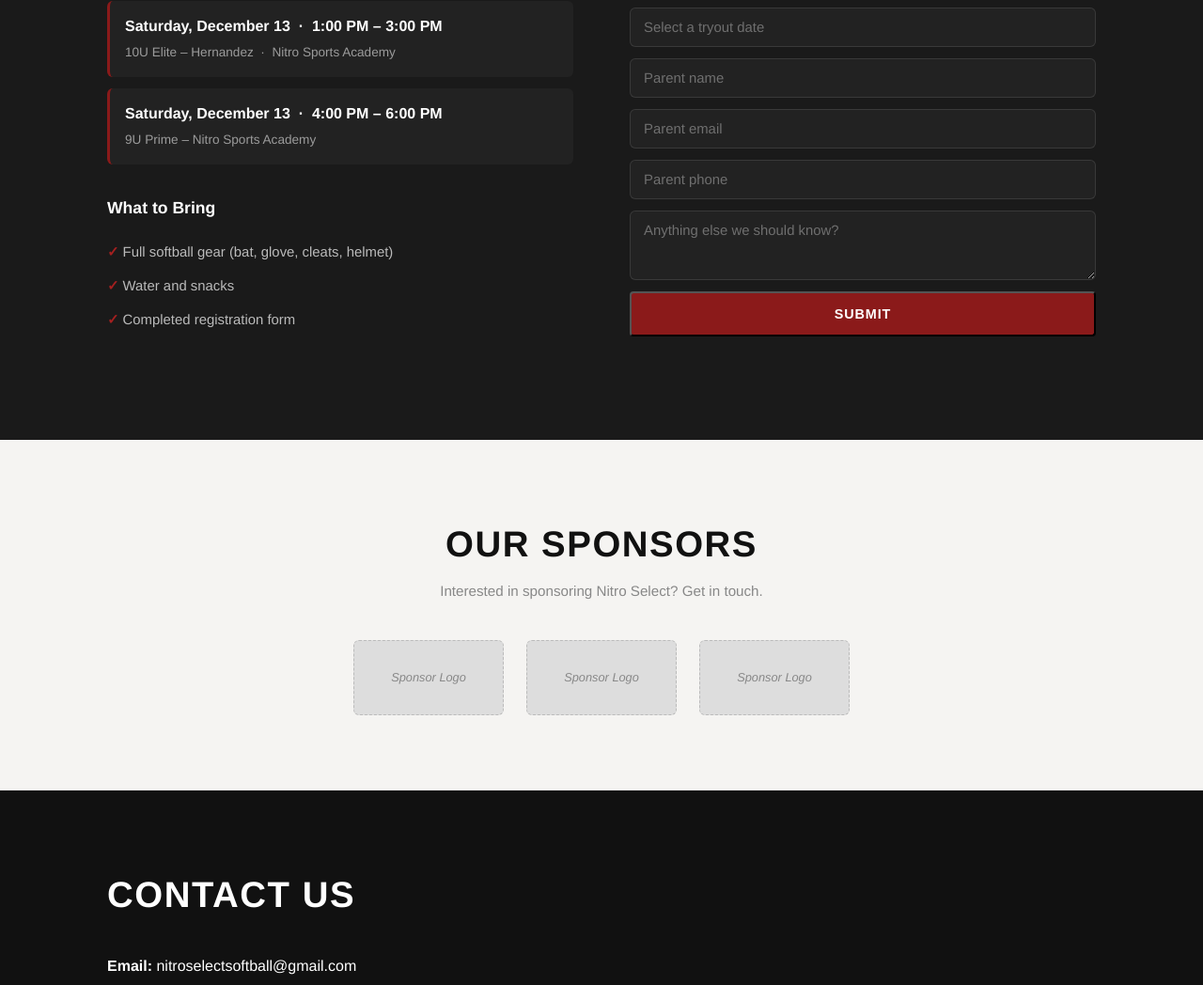
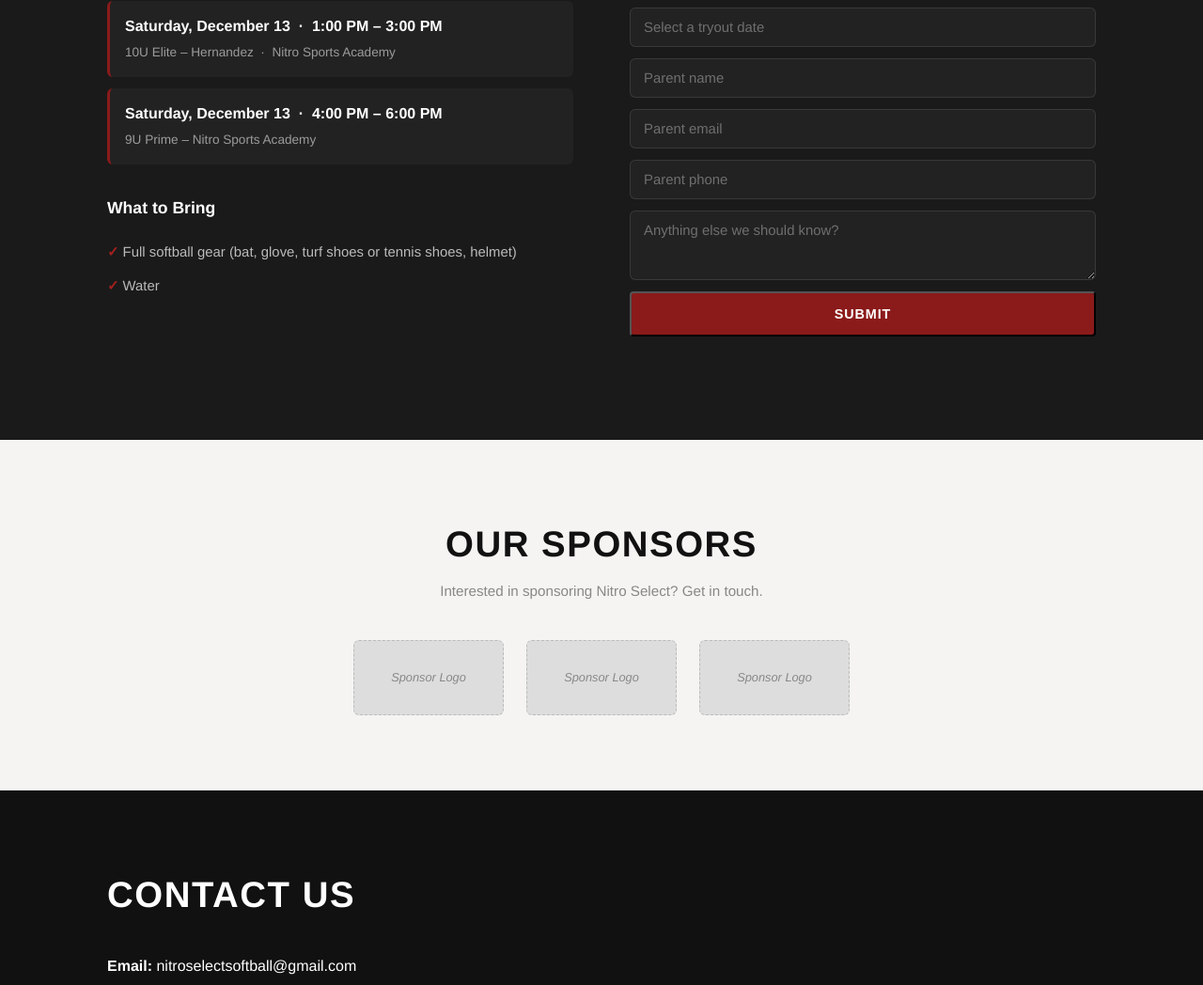
Before and after one commit to nvastano/Nitro_Select_Softball, a plain HTML site: page index.html in a window 1280 px wide. Shown: the part 3106-4154 px from the top of the page at 94% size. Drawn offline with Linux system fonts and the light colour scheme.

Commit message:
Update What to Bring list: turf/tennis shoes, remove snacks and registration form
Co-Authored-By: Claude Sonnet 4.6 <noreply@anthropic.com>
Claude-Session: https://claude.ai/code/session_01HgHcqxUCw58gdCRCoE766C

```diff
--- a/index.html
+++ b/index.html
@@ -207,9 +207,8 @@
           </ul>
           <h3>What to Bring</h3>
           <ul class="bring-list">
-            <li>Full softball gear (bat, glove, cleats, helmet)</li>
-            <li>Water and snacks</li>
-            <li>Completed registration form</li>
+            <li>Full softball gear (bat, glove, turf shoes or tennis shoes, helmet)</li>
+            <li>Water</li>
           </ul>
         </div>
         <div class="tryout-form-wrap">
```
